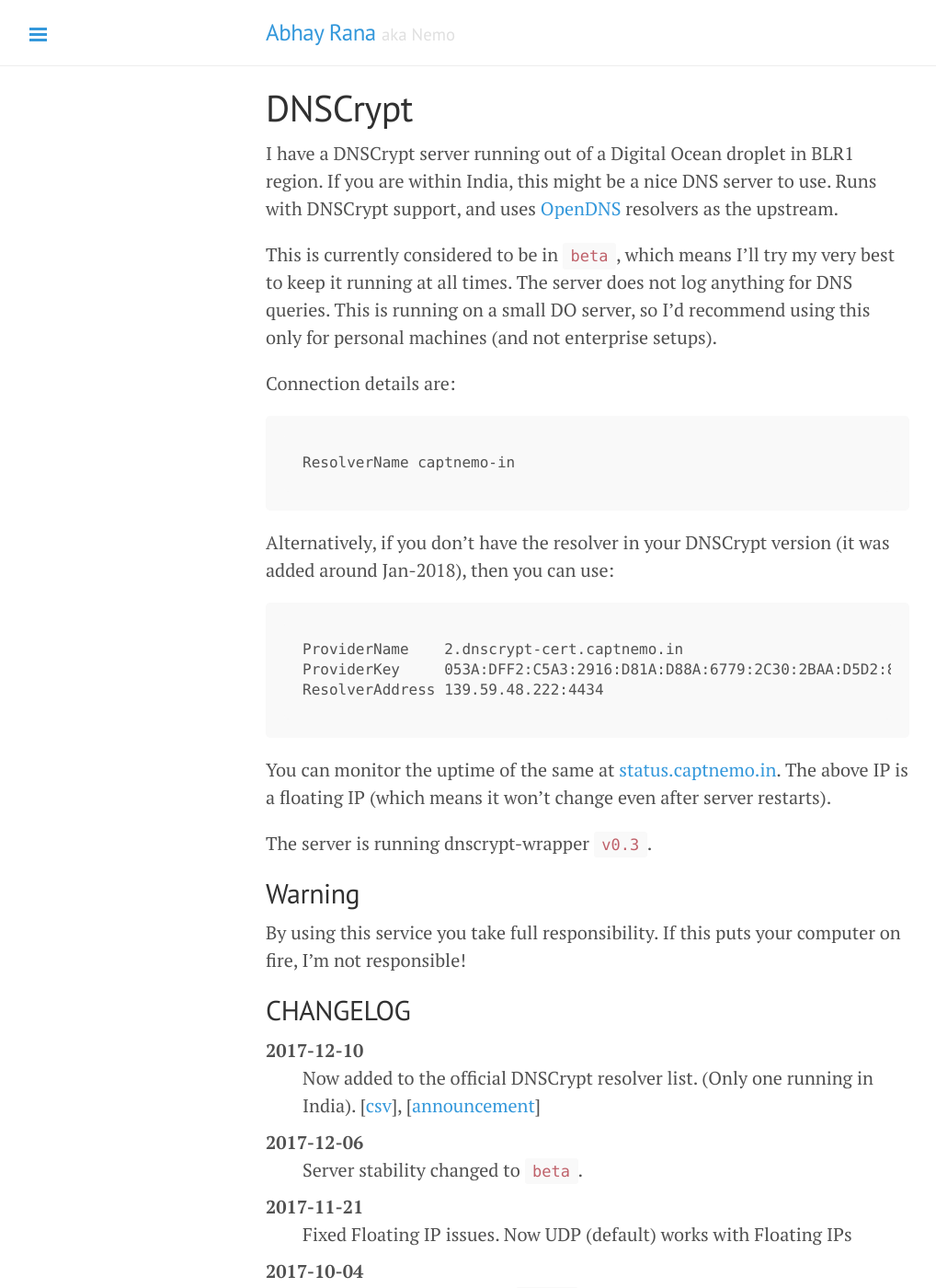
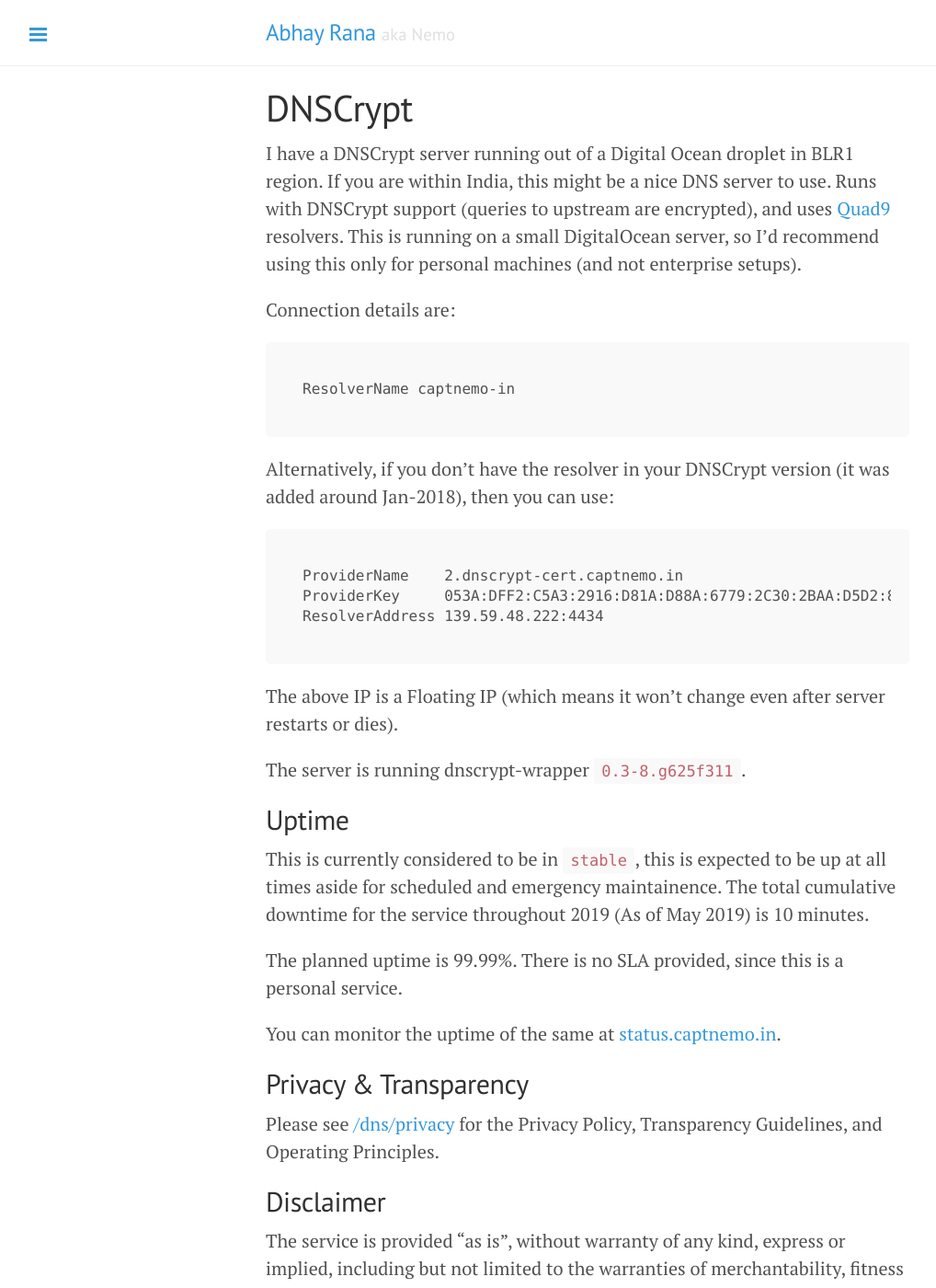
Before and after one commit to captn3m0/captn3m0.github.com, a Jekyll site: the page built from pages/dnscrypt.md, in a window 1280 px wide and 1400 px high. Shown: the whole window at 92% size, without its empty margins (1-1019 px from the left). Built offline with Jekyll 4.4.1, drawn with Linux system fonts in a browser that asks for light colours; some of the changed text lies outside the part shown.

Commit message:
Adds initial draft version of the privacy policy

````diff
--- a/pages/dnscrypt.md
+++ b/pages/dnscrypt.md
@@ -4,9 +4,7 @@
 permalink: /dnscrypt/
 ---
 
-I have a DNSCrypt server running out of a Digital Ocean droplet in BLR1 region. If you are within India, this might be a nice DNS server to use. Runs with DNSCrypt support, and uses [OpenDNS](https://use.opendns.com/) resolvers as the upstream.
-
-This is currently considered to be in `beta`, which means I'll try my very best to keep it running at all times. The server does not log anything for DNS queries. This is running on a small DO server, so I'd recommend using this only for personal machines (and not enterprise setups).
+I have a DNSCrypt server running out of a Digital Ocean droplet in BLR1 region. If you are within India, this might be a nice DNS server to use. Runs with DNSCrypt support (queries to upstream are encrypted), and uses [Quad9](https://www.quad9.net/) resolvers. This is running on a small DigitalOcean server, so I'd recommend using this only for personal machines (and not enterprise setups).
 
 Connection details are:
 
@@ -22,15 +20,33 @@
 ResolverAddress 139.59.48.222:4434
 ```
 
-You can monitor the uptime of the same at [status.captnemo.in](https://status.captnemo.in/). The above IP is a floating IP (which means it won't change even after server restarts).
+The above IP is a Floating IP (which means it won't change even after server restarts or dies).
 
-The server is running dnscrypt-wrapper `v0.3`.
+The server is running dnscrypt-wrapper `0.3-8.g625f311`.
 
-## Warning
+## Uptime
 
-By using this service you take full responsibility. If this puts your computer on fire, I'm not responsible!
+This is currently considered to be in `stable`, this is expected to be up at all times aside for scheduled and emergency maintainence. The total cumulative downtime for the service throughout 2019 (As of May 2019) is 10 minutes.
+
+The planned uptime is 99.99%. There is no SLA provided, since this is a personal service.
+
+You can monitor the uptime of the same at [status.captnemo.in](https://status.captnemo.in/).
+
+## Privacy & Transparency
+
+Please see [/dns/privacy](/dns/privacy) for the Privacy Policy, Transparency Guidelines, and Operating Principles.
+
+## Disclaimer
+
+The service is provided "as is", without warranty of any kind, express or implied, including but not limited to the warranties of merchantability, fitness for a particular purpose and noninfringement. in no event shall I be liable for any claim, damages or other liability, whether in an action of contract, tort or otherwise, arising from, out of or in connection with the software or the use or other dealings in the software.
 
 ## CHANGELOG
+
+2019-05-12
+: Resolver stability changed to `Stable`. Published Draft policies.
+
+2018-09-19
+: Upstream resolver changed to Quad9.
 
 2017-12-10
 : Now added to the official DNSCrypt resolver list. (Only one running in India). [[csv](https://github.com/DNSCrypt/dnscrypt-resolvers/blob/master/v1/dnscrypt-resolvers.csv)], [[announcement](https://twitter.com/captn3m0/status/939568861828997120)]
````
Also changed, not shown: pages/dns-privacy.md (added, +84 -0 lines), public/dns/blocked.txt (added, +10 -0 lines).
